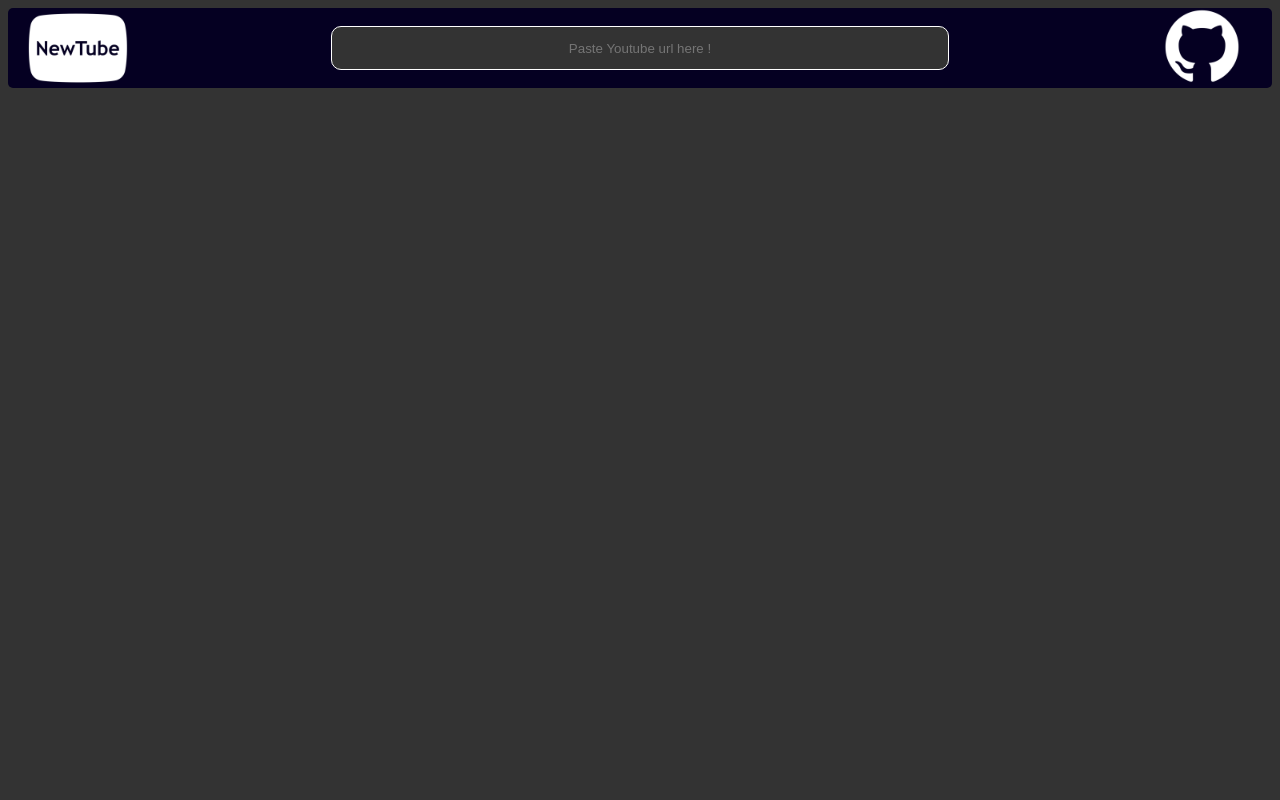
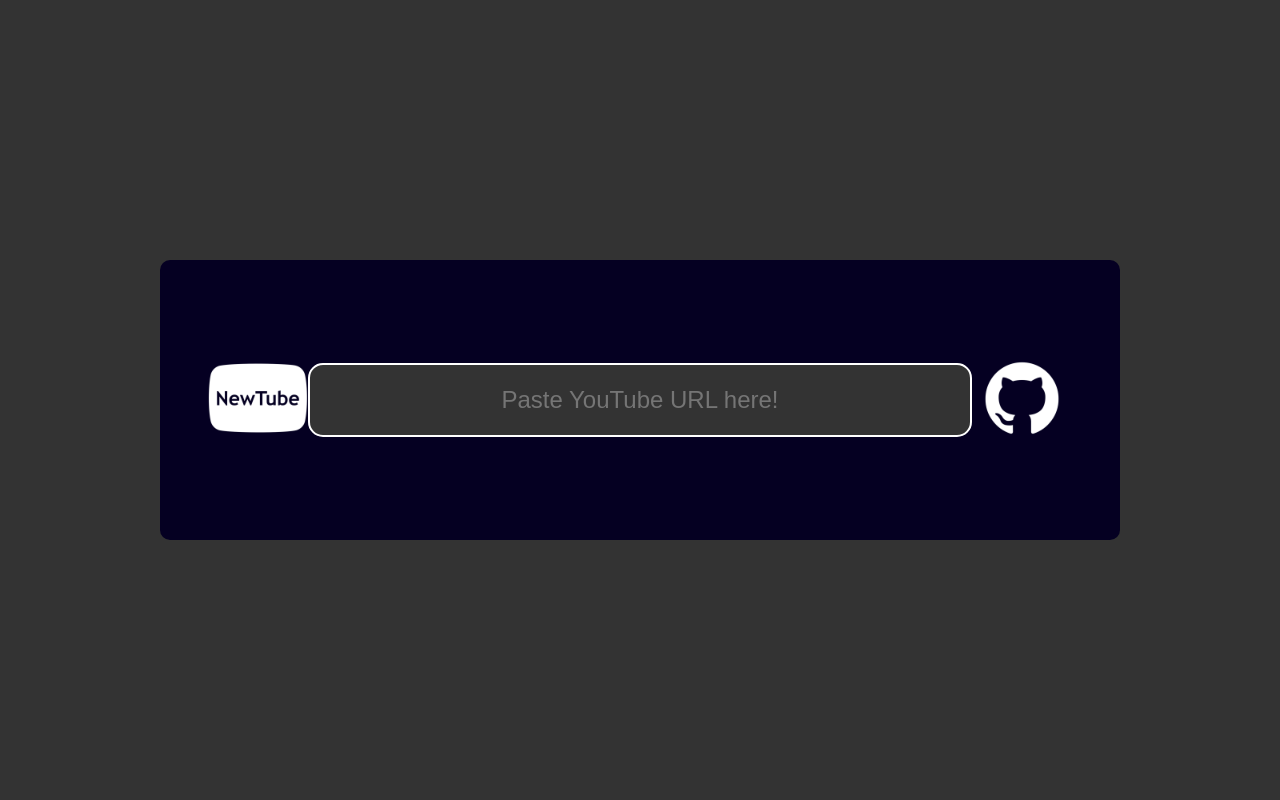
Before and after one commit to Zombiebattler/NewTube, a Flask app: page / in a window 1280 px wide. Run offline with Flask 3, Linux system fonts and the light colour scheme.

Commit message:
new desing

```diff
--- a/main.py
+++ b/main.py
@@ -15,6 +15,7 @@ def embed_youtube(url):
     video_id = full_url.replace("/https://www.youtube.com/watch?v=", "")
     if "&t=" in video_id:
         video_id = re.sub(pattern, '', video_id)
+
     else:
         pass
     embed_code = f'<iframe width="100%" height="100%" src="https://www.youtube.com/embed/{video_id}" frameborder="0" allowfullscreen></iframe>'
--- a/templates/home.html
+++ b/templates/home.html
@@ -7,47 +7,65 @@
 </head>
 <style>
     @import url('https://fonts.googleapis.com/css2?family=Poppins&display=swap');
-
+    *
+    {
+        padding: 0;
+        margin: 0;
+    }
     body {
         background-color: #333;
+        display: flex;
+        justify-content: center;
+        align-items: center;
+        height: 100vh;
+        margin: 0;
     }
 
     .navbar {
-            display: flex;
-            justify-content: space-between; /* Platzieren Sie die Elemente am Anfang und Ende */
-            align-items: center; /* Zentrieren Sie vertikal */
-            height: 80px; /* Ändern Sie die Höhe nach Bedarf */
-            padding: 0 20px; /* Fügen Sie horizontalen Abstand hinzu, um Platz zu schaffen */
-            background-color: #050022;
-            border: 0px solid red;
-            border-radius: 5px;
-        }
+        display: flex;
+        justify-content: space-between;
+        align-items: center;
+        height: 35%;
+        width: 75%;
+        padding: 0;
+        margin: 0;
+        background-color: #050022;
+        border-radius: 10px;
+
+    }
+
     .navbar img {
-        max-width: 100px; /* Ändern Sie die Breite des Logos nach Bedarf */
+        max-width: 100px; /* Increase the logo width */
     }
 
     input {
         background-color: #333;
-        width: 50%;
-        height: 50%;
-        border: 1px solid white;
-        border-radius: 10px;
+        width: 70%; /* Increase the input width */
+        height: 70px; /* Increase the input height */
+        border: 2px solid white; /* Increase the border width */
+        border-radius: 15px; /* Increase the border radius */
         color: white;
         text-align: center;
+        font-size: 24px; /* Increase the font size */
     }
-
+    .logo {
+        padding-left: 5%;
+    }
+    .github{
+        padding-right: 5%
+    }
 </style>
 <body>
     <div class="navbar">
-        <img src="{{ url_for('static', filename='logo.png') }}" alt="Logo" />
-        <input id="myInput" type="text" placeholder="Paste Youtube url here !">
-        <a href="https://github.com/Zombiebattler/NewTube">
+        <div class="logo"><img src="{{ url_for('static', filename='logo.png') }}" alt="Logo" />
+        </div>
+        <input id="myInput" type="text" placeholder="Paste YouTube URL here!">
+        <div class="github"><a href="https://github.com/Zombiebattler/NewTube">
             <img src="{{ url_for('static', filename='github.png') }}" alt="Logo" />
-        </a>
+        </a></div>
     </div>
 
 </body>
-
 <script>
     document.addEventListener("keyup", function(event) {
     if (event.key === "Enter") {
--- a/templates/index.html
+++ b/templates/index.html
@@ -62,7 +62,7 @@
 </head>
 <body>
     <div class="navbar">
-        <a href="https://www.youtube.com">Youtube</a>
+        <a href="{{ url_for('static', filename='home.html') }}">Homepage</a>
         <img src="{{ url_for('static', filename='logo.png') }}" alt="Logo" />
         <a href="https://github.com/Zombiebattler/NewTube">Github</a>
     </div>
```
